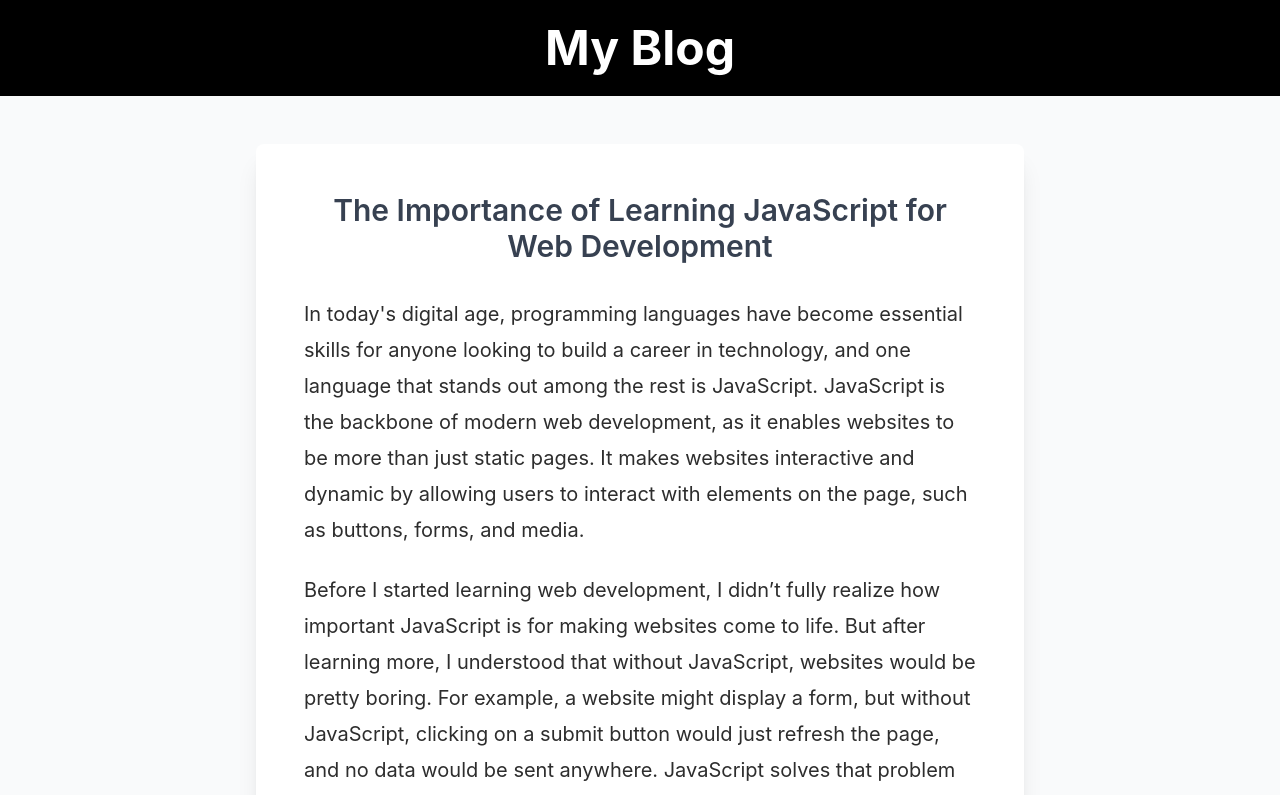
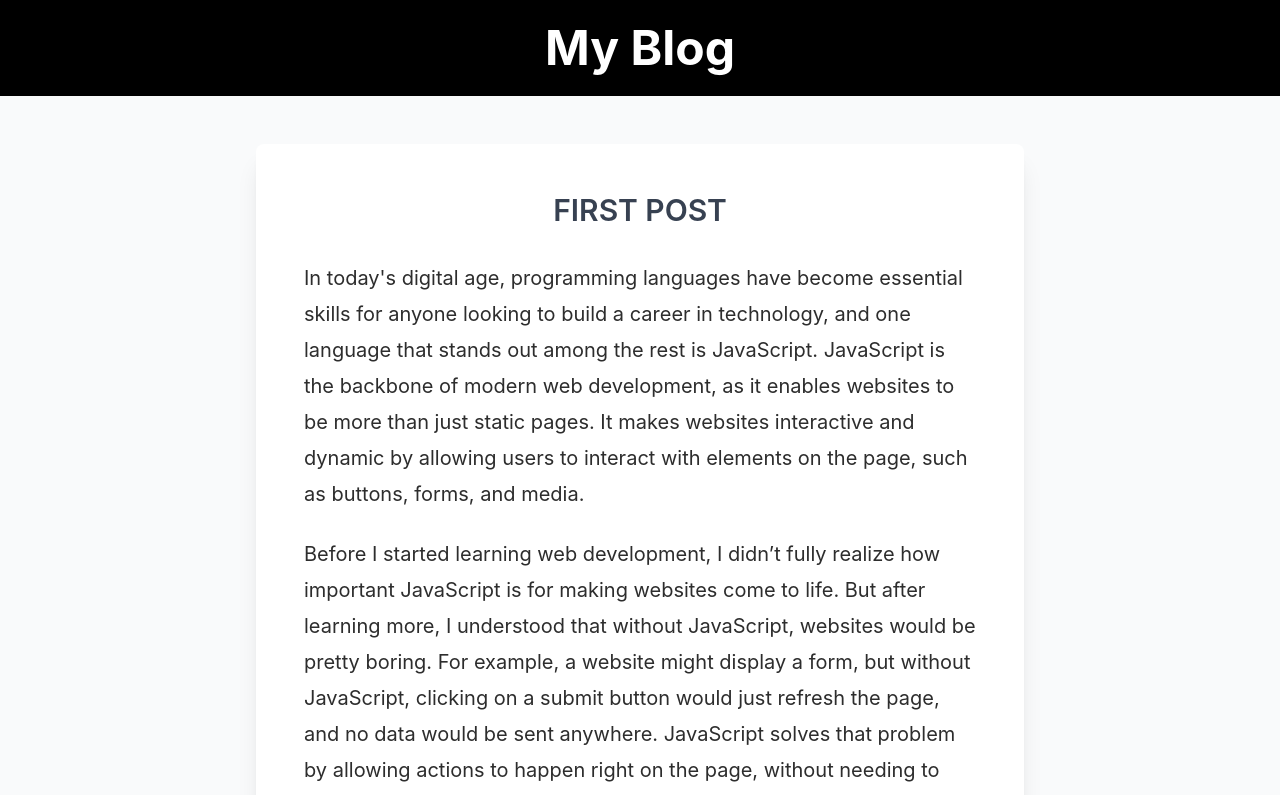
Before and after one commit to Natatsy/blog-post, a React (Create React App) app: page /post/first-post in a window 1280 px wide. Shown: the top 795 px of the page. Built offline with nearby package versions, Linux system fonts and the light colour scheme.

Commit message:
Works good on local host

```diff
--- a/src/pages/PostPage.js
+++ b/src/pages/PostPage.js
@@ -49,7 +49,7 @@ const PostPage = () => {
       <main className="container mx-auto px-3">
         <article className="bg-white p-12 rounded-lg shadow-xl max-w-3xl mx-auto">
           <h1 className="text-3xl font-semibold text-gray-700 mb-8 text-center">
-            {postTitle}
+            {postId.replace("-", " ").toUpperCase()}
           </h1>
           <ReactMarkdown
             rehypePlugins={[rehypeRaw]}
```
